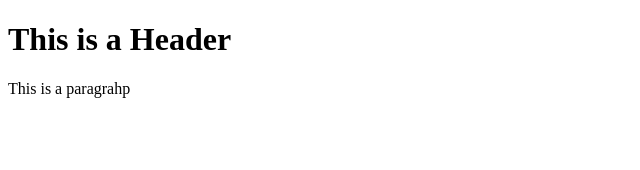
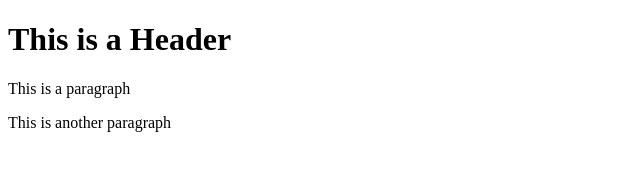
Before and after one commit to CamKorody35/git-test, a plain HTML site: page index.html in a window 1280 px wide. Shown: the whole page, without its empty margins (0-640 px from the left). Drawn offline with Linux system fonts and the light colour scheme.

Commit message:
Third commit

```diff
--- a/index.html
+++ b/index.html
@@ -2,6 +2,7 @@
 <html>
     <body>
         <h1>This is a Header</h1>
-        <p> This is a paragrahp</p>
+        <p> This is a paragraph</p>
+        <p>This is another paragraph</p>
     </body>
 </html>
```
